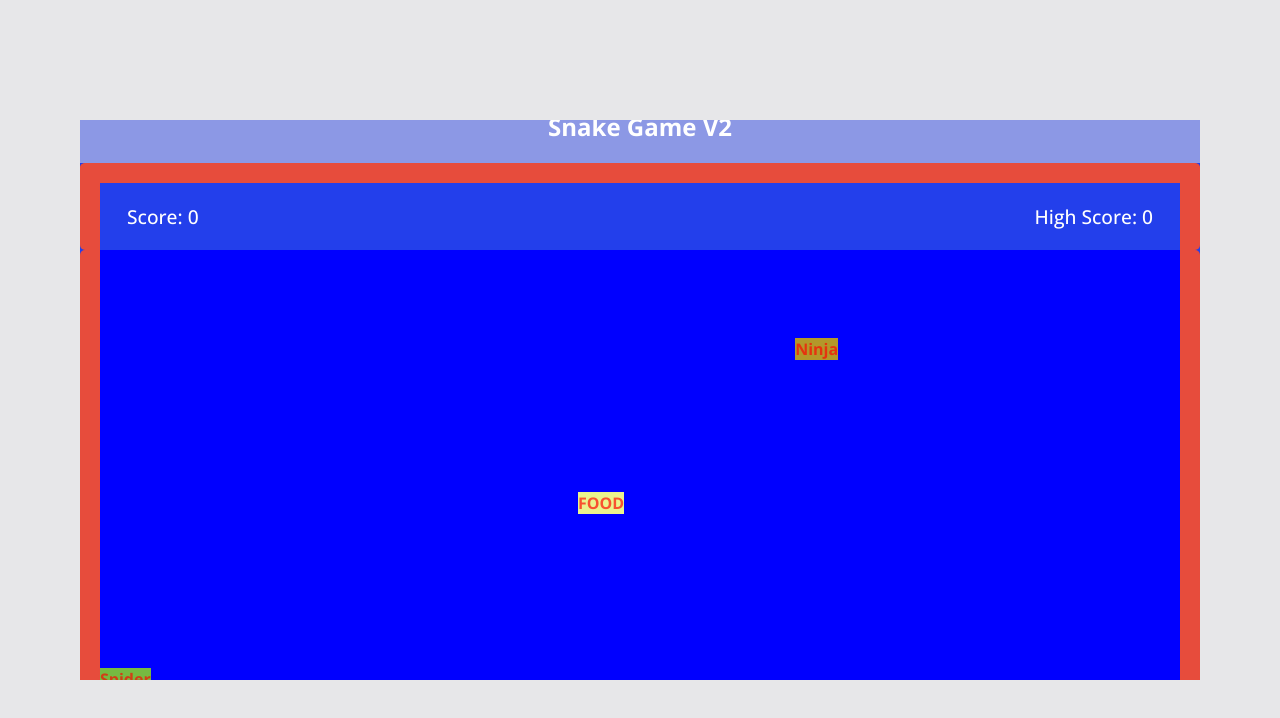
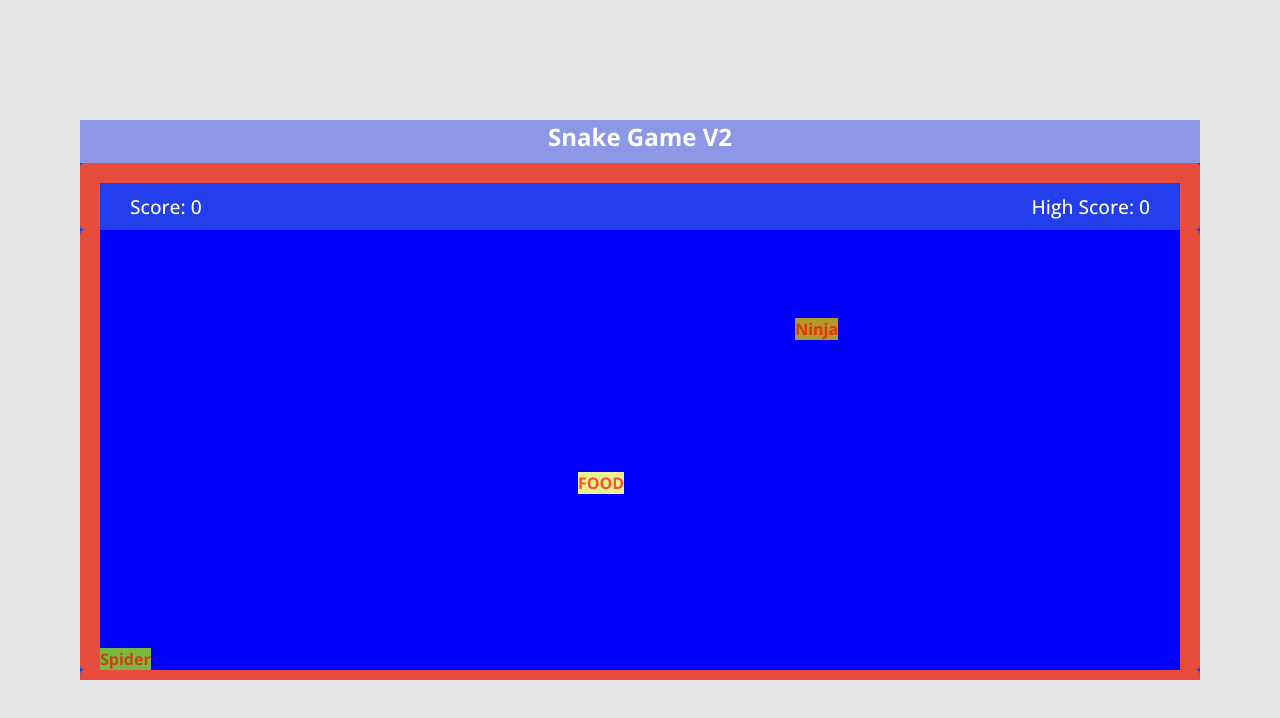
Before and after one commit to HarshilKuntmal/Snake-Game-V2, a plain HTML site: page index.html in a window 1280 px wide. Drawn offline with nearby package versions, Linux system fonts and the light colour scheme.

Commit message:
Update style.css

```diff
--- a/style.css
+++ b/style.css
@@ -15,7 +15,7 @@ body {
 }
 
 h2 {
-  padding: 20px;
+  padding: 10px;
   display: flex;
   overflow: hidden;
   color: white;
@@ -38,11 +38,11 @@ h2 {
   color: #ffffff;
   font-weight: 500;
   font-size: 1.2rem;
-  padding: 20px 27px;
+  padding: 10px 30px;
   display: flex;
   justify-content: space-between;
   border: 20px solid #e74c3c;
-  border-bottom: 0px solid white;
+  border-bottom: 0px;
   border-radius: 5px;
 }
 .play-board {
@@ -53,6 +53,7 @@ h2 {
   grid-template: repeat(20, 1fr) / repeat(25, 1fr);
   border: 20px solid #e74c3c;
   border-top: 0px;
+  border-bottom: 0px;
   border-radius: 5px;
 }
 .play-board .food {
@@ -80,6 +81,9 @@ h2 {
   font-weight: bold;
 }
 .blank {
-  height: 3vmin;
+  height: 6vmin;
   background: white;
+  border: 20px solid #e74c3c;
+  border-top: 0px;
+  border-radius: 5px;
 }
```
